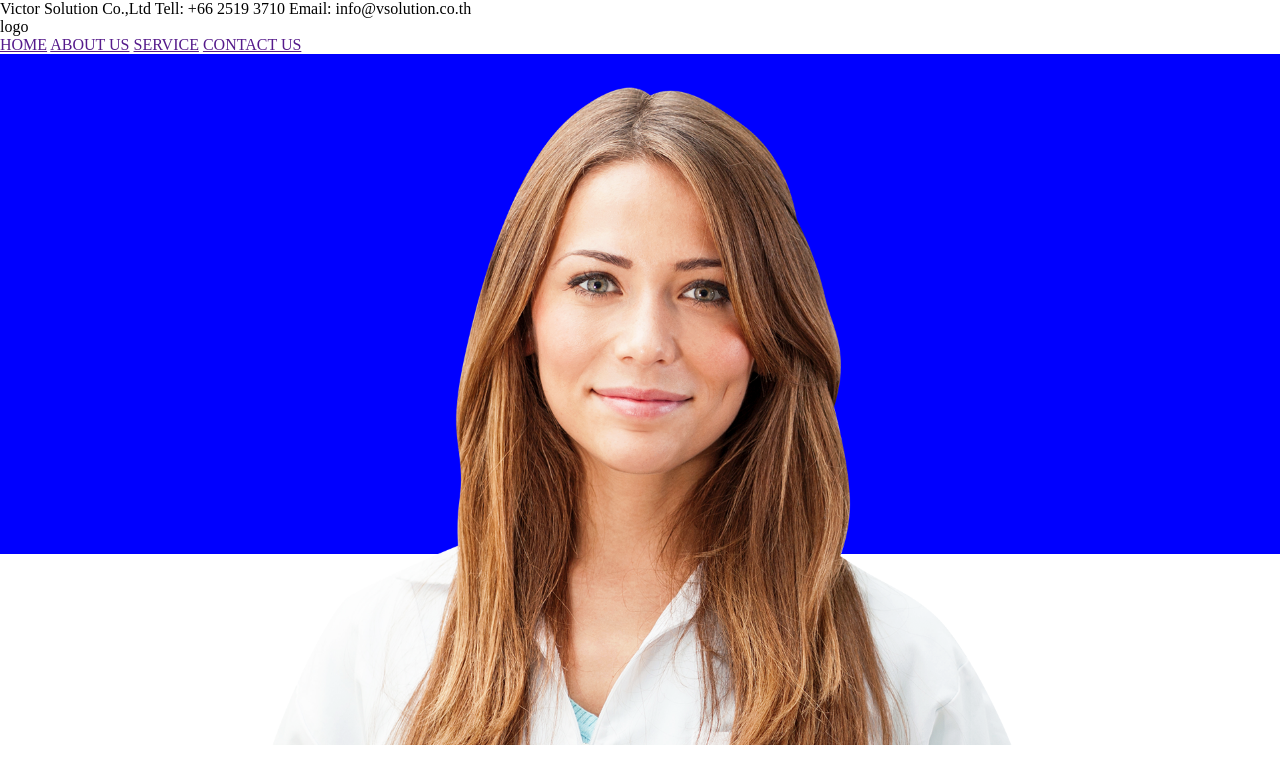
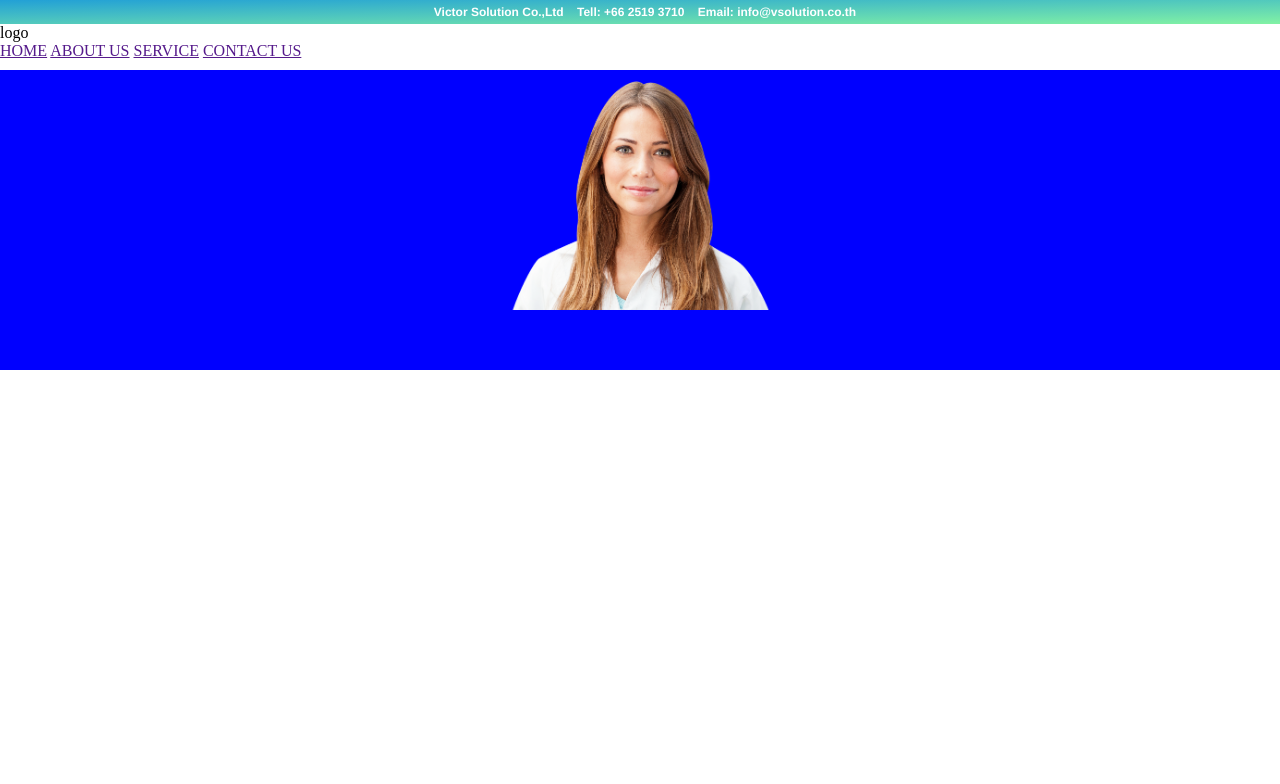
Before and after one commit to SubAlgo/victor, a PHP site: page / in a window 1280 px wide. Shown: the top 784 px of the page. Run offline with PHP 8.4, Linux system fonts and the light colour scheme.

Commit message:
Edit Top-header

```diff
--- a/src/component/topheader.html
+++ b/src/component/topheader.html
@@ -1,5 +1,5 @@
 <div class="top-header-container">
-    <span id="cor-name">Victor Solution Co.,Ltd</span>
-    <span id="cor-tell">Tell: +66 2519 3710</span>
-    <span id="cor-email">Email: info@vsolution.co.th</span>
+    <p id="cor-name">Victor Solution Co.,Ltd</p>
+    <p id="cor-tell">Tell: +66 2519 3710</p>
+    <p id="cor-email">Email: info@vsolution.co.th</p>
 </div>
--- a/src/css/main.css
+++ b/src/css/main.css
@@ -1,39 +1,75 @@
-* {
+body {
   margin: 0px;
 }
 
 /*TOP-HEADER*/
-@media screen and (max-width: 375px) {
+.top-header-container {
+  /*background-color: #162EFA*/
+  background: linear-gradient(to bottom right, #22a0d6 0%, #82f2a4 100%);
+  /*#5CDFFC*/
+  /*#4AF1DD*/
+  margin: 0;
+  padding-top: 5px;
+  padding-bottom: 5px;
+  text-align: center;
+  font-family: "Helvetica Neue", Helvetica, Arial, sans-serif;
+  font-size: 12px;
+  font-weight: bold;
+  color: white;
+}
+
+#cor-name {
+  margin: 0;
+  padding-left: 10px;
+  display: inline;
+}
+
+#cor-tell {
+  margin: 0;
+  padding-left: 10px;
+  display: inline;
+}
+
+#cor-email {
+  margin: 0;
+  padding-left: 10px;
+  display: inline;
+}
+
+@media screen and (max-width: 560px) {
+  .top-header-container {
+    text-align: left;
+  }
+
   #cor-name {
     display: block;
+    margin-bottom: 5px;
   }
 
   #cor-tell {
     display: block;
+    margin-bottom: 5px;
   }
 
   #cor-email {
     display: block;
+    margin-bottom: 5px;
   }
 }
 /*NAVBAR*/
 /*HEADER*/
 .header {
   width: 100%;
-  height: 500px;
+  height: 300px;
   background-color: blue;
-  margin: 0%;
+  margin-top: 10px;
+  margin-left: 0px;
+  margin-right: 0px;
+  margin-bottom: 5px;
 }
 
 .header .img {
   display: block;
-  margin-left: auto;
-  margin-right: auto;
-  width: 60%;
+  margin: auto;
+  max-height: 80%;
 }
-
-@media screen and (max-width: 375px) {
-  .header .img {
-    width: 100%;
-  }
-}
--- a/src/sass/header/header-mobile.sass
+++ b/src/sass/header/header-mobile.sass
@@ -1,3 +1 @@
 @media screen and (max-width: 375px)
-    .header .img
-        width: 100%
--- a/src/sass/header/header.sass
+++ b/src/sass/header/header.sass
@@ -1,11 +1,13 @@
 .header
     width: 100%
-    height: 500px
+    height: 300px
     background-color: blue
-    margin: 0%
+    margin-top: 10px
+    margin-left: 0px
+    margin-right: 0px
+    margin-bottom: 5px
 
 .header .img
     display: block
-    margin-left: auto
-    margin-right: auto
-    width: 60%
+    margin: auto
+    max-height: 80%
--- a/src/sass/main.sass
+++ b/src/sass/main.sass
@@ -1,6 +1,7 @@
-*
+body
     margin: 0px
 /*TOP-HEADER*/
+@import ./top-header/top-header.sass
 @import ./top-header/top-header-mobile.sass
 
 /*NAVBAR*/
--- a/src/sass/top-header/top-header-mobile.sass
+++ b/src/sass/top-header/top-header-mobile.sass
@@ -1,9 +1,14 @@
-@media screen and (max-width: 375px)
+@media screen and (max-width: 560px)
+    .top-header-container
+        text-align: left
     #cor-name
         display: block
+        margin-bottom: 5px
 
     #cor-tell
         display: block
+        margin-bottom: 5px
 
     #cor-email
         display: block
+        margin-bottom: 5px
--- /dev/null
+++ b/src/sass/top-header/top-header.sass
@@ -0,0 +1,29 @@
+.top-header-container
+    /*background-color: #162EFA*/
+    background: linear-gradient(to bottom right, #22a0d6 0%, #82f2a4 100%)
+    /*#5CDFFC*/
+    /*#4AF1DD*/
+    margin: 0
+    padding-top: 5px
+    padding-bottom: 5px
+    text-align: center
+    font-family: "Helvetica Neue",Helvetica,Arial,sans-serif
+    font-size: 12px
+    font-weight: bold
+    color: white
+
+
+#cor-name
+    margin: 0
+    padding-left: 10px
+    display: inline
+
+#cor-tell
+    margin: 0
+    padding-left: 10px
+    display: inline
+
+#cor-email
+    margin: 0
+    padding-left: 10px
+    display: inline
```
